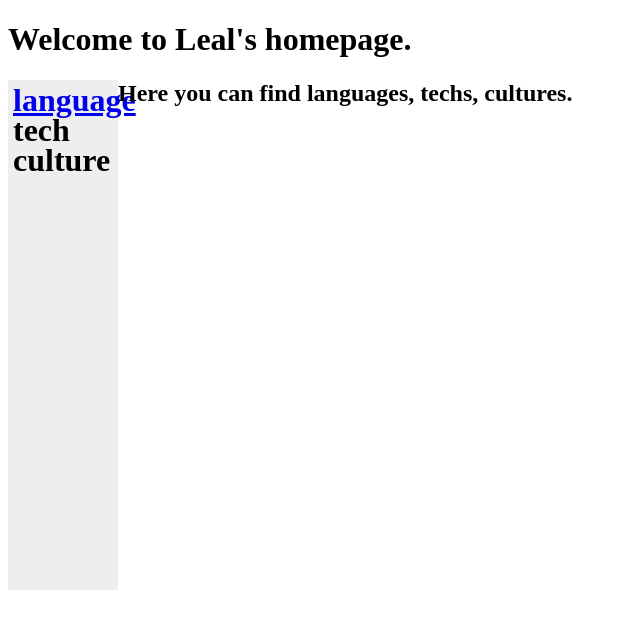
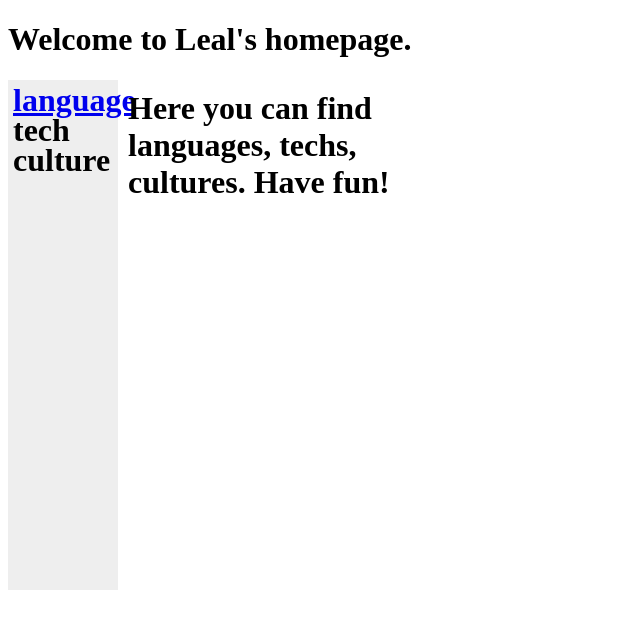
Before and after one commit to lealLuo/lealLuo.github.io, a Jekyll site: the page index.html, which Jekyll copies as it is, in a window 1280 px wide. Shown: the top 629 px of the page, without its empty margins (0-640 px from the left). Built offline with Jekyll 4.4.1, drawn with Linux system fonts in a browser that asks for light colours.

Commit message:
homepage

```diff
--- a/index.html
+++ b/index.html
@@ -13,6 +13,11 @@
     float:left;
     padding:5px;
 	}
+    #section {
+    width:350px;
+    float:left;
+    padding:10px;
+	}
 </style>
 </head>
 
@@ -22,6 +27,9 @@
 	tech<br>
     	culture<br>
     </div>
-    <h2>Here you can find languages, techs, cultures.</h2>
+    <div id="section">
+    Here you can find languages, techs, cultures.
+	Have fun!
+	</div>
 </body>
 </html>
```
